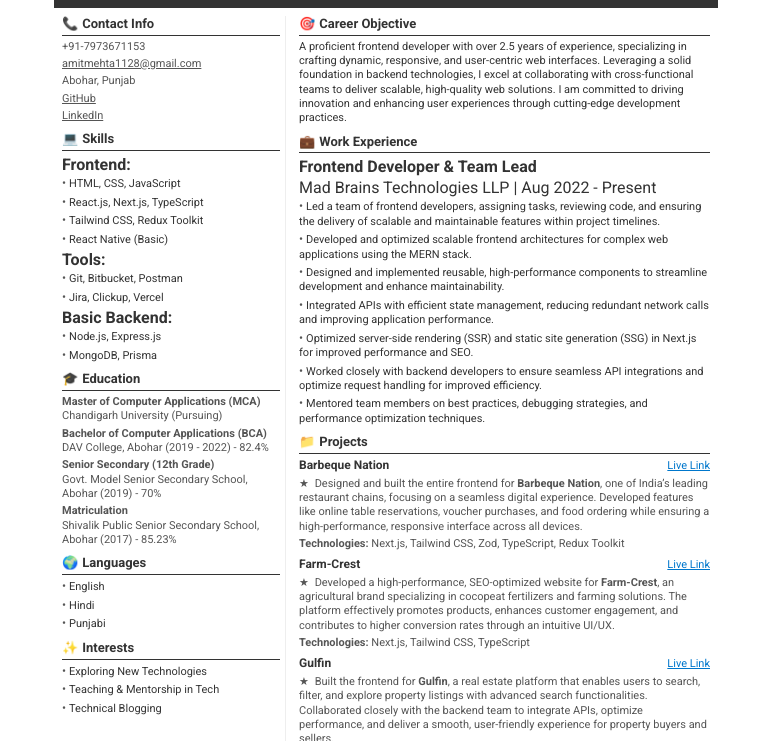
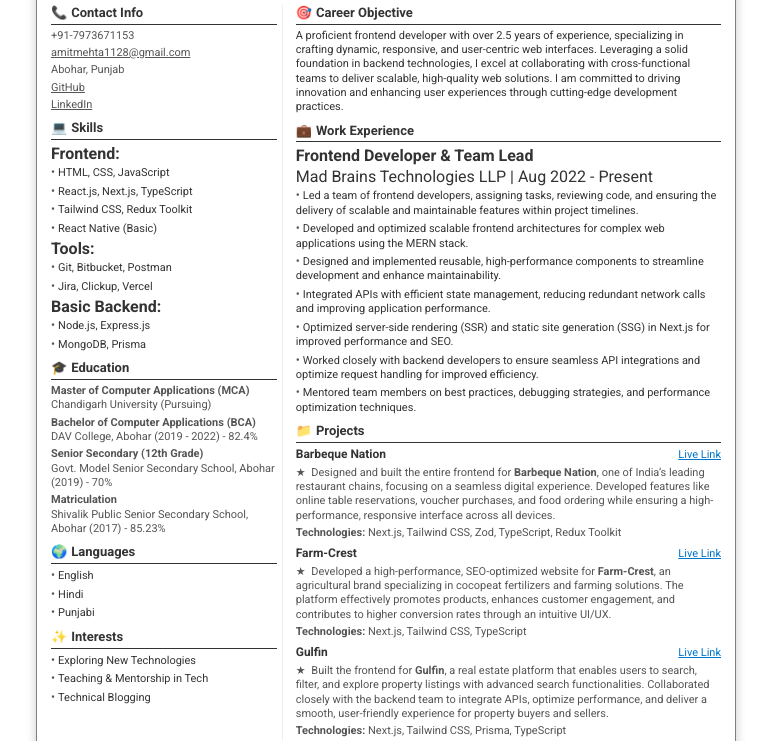
Before and after one commit to amit-mehta28/amit-mehta-resume, a plain HTML site: page index.html in a window 1280 px wide. Shown: the part 71-812 px from the top of the page, without its empty margins (254-1025 px from the left). Drawn offline with Linux system fonts and the light colour scheme.

Commit message:
amit resume

```diff
--- a/index.html
+++ b/index.html
@@ -26,7 +26,9 @@
             max-width: 700px;
             margin: 0 auto;
             background: #fff;
-            padding: 18px;
+            padding: 6px;
+            border: 1px solid gray;
+            box-shadow: 0 3px 10px rgb(0,0,0,0.2);
         }
 
         .header {
```
